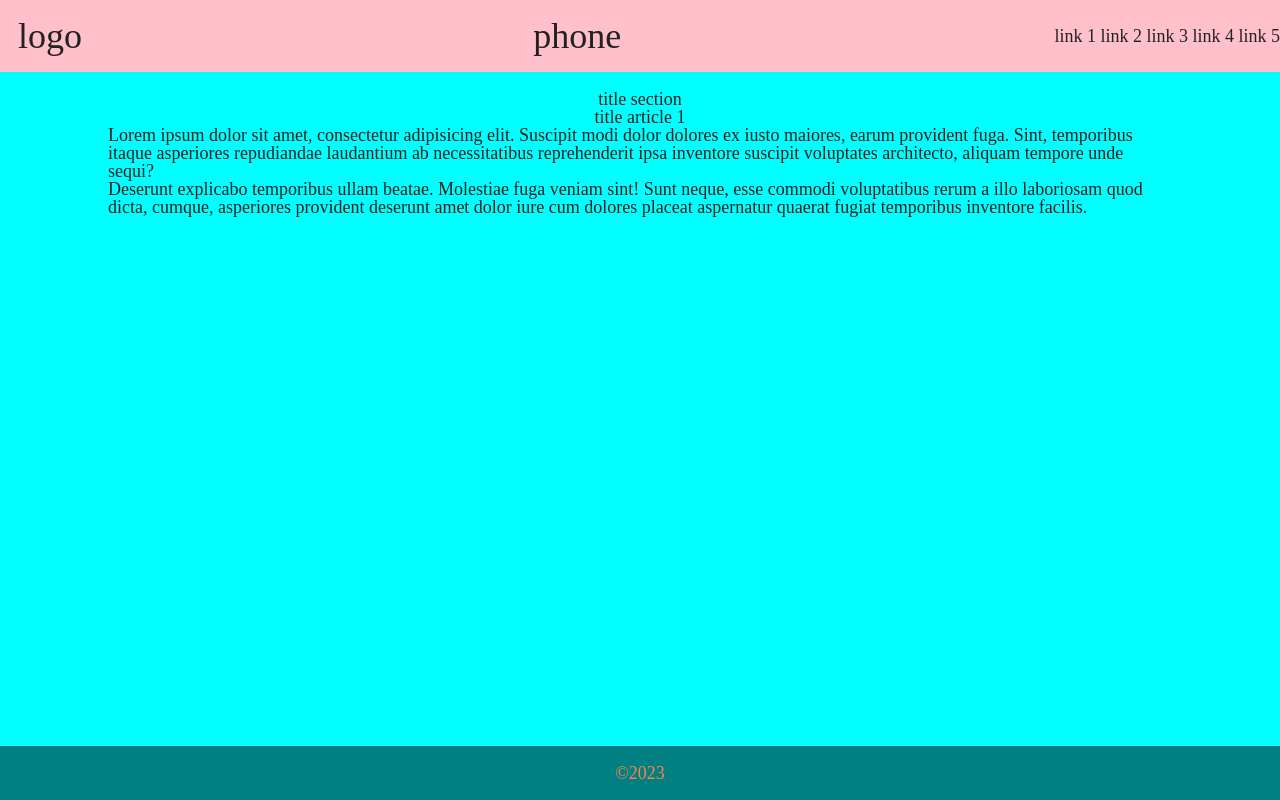
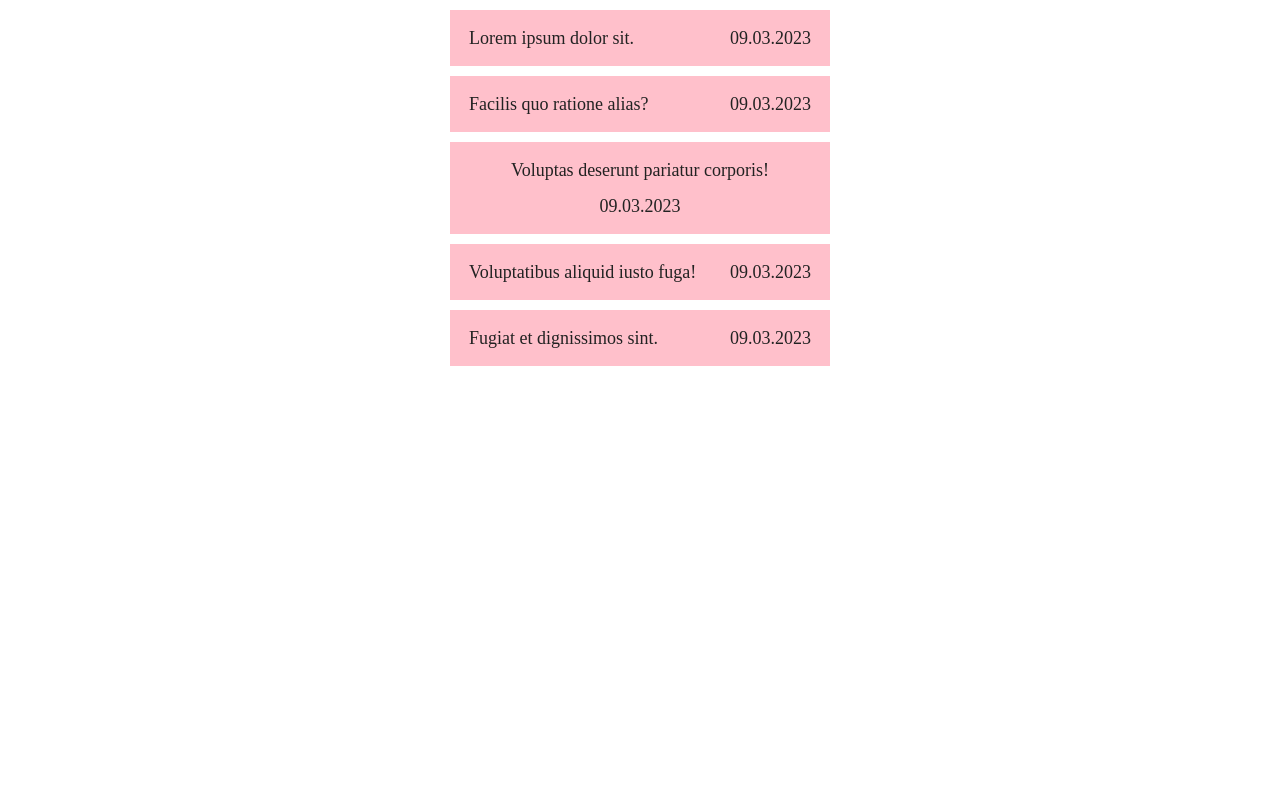
Before and after one commit to IlyaV45/04-03-2023-Flex, a plain HTML site: page index.html in a window 1280 px wide. Drawn offline with Linux system fonts and the light colour scheme.

Commit message:
Add example flex in list

```diff
--- a/Assets/css/style.css
+++ b/Assets/css/style.css
@@ -8,64 +8,29 @@ a{
     color: inherit;
     text-decoration: none;
 }
-.wraper{
-    display: flex;
-    flex-direction: column;
-
-    min-height: 100vh;
-
+.events-list{
+    max-width: 400px;
+    margin: auto;
 }
-.header{
-    /* height: 50vh; */
+.event{
     display: flex;
     flex-wrap: wrap;
     justify-content: space-between;
-    align-items: center;
-    align-content: space-between;
+
+    padding: 10px;
+    margin: 10px;
     background-color: pink;
 }
-/* .header>*{
-    background-color: azure;
-} */
-.logo,
-.tel{
+.event>*{
+    flex-grow: 0.5;
     padding: 0.5em;
-    font-size: 2rem;
 }
-.main, .footer{
-    text-align: center;
+.event-name{
+    margin-left: auto;
+    white-space: nowrap;
+    overflow: hidden;
+    text-overflow: ellipsis;
 }
-.main p{
-    text-align: left;
+.event-date{
+    text-align: right;
 }
-.main{
-    flex-grow: 1;
-    background-color: aqua;
-}
-.main__section{
-    max-width: 1100px;
-    width: 90%;
-    min-width: 268px;
-    padding: 1em;
-    margin: auto;
-}
-/* .header>nav{
-    margin: auto;
-} */
-/* .header>.logo,
-.header>nav{
-    display: inline-block;
-    width: 45%;
-}
-.header>nav{
-    text-align: right;
-} */
-.header__list-item{
-    display: inline-block;
-}
-.footer{
-    padding: 1em;
-    /* margin-top: auto; */
-    background-color: teal;
-    color: coral;
-}
--- a/index.html
+++ b/index.html
@@ -9,38 +9,37 @@
     <link rel="stylesheet" href="./Assets/css/style.css">
 </head>
 <body>
-    <div class="wraper">
-   <header class="header">
-    <div class="logo">logo</div>
-    <div class="tel">phone</div>
-    <nav>
-        <ul class="header__list">
-            <li class="header__list-item"><a href="">link 1</a></li>
-            <li class="header__list-item"><a href="">link 2</a></li>
-            <li class="header__list-item"><a href="">link 3</a></li>
-            <li class="header__list-item"><a href="">link 4</a></li>
-            <li class="header__list-item"><a href="">link 5</a></li>
-        </ul>
-    </nav>
-   </header>
-   <main class="main">
-    <section class="main__section">
-        <h1>title section</h1>
-        <article class="main__article">
-            <h2>title article 1</h2>
-            <p>Lorem ipsum dolor sit amet, consectetur adipisicing elit. Suscipit modi dolor dolores ex iusto maiores, earum provident fuga. Sint, temporibus itaque asperiores repudiandae laudantium ab necessitatibus reprehenderit ipsa inventore suscipit voluptates architecto, aliquam tempore unde sequi?</p>
-            <p>Deserunt explicabo temporibus ullam beatae. Molestiae fuga veniam sint! Sunt neque, esse commodi voluptatibus rerum a illo laboriosam quod dicta, cumque, asperiores provident deserunt amet dolor iure cum dolores placeat aspernatur quaerat fugiat temporibus inventore facilis.</p>
-        </article>
-        <!-- <article class="main__article">
-            <h2>title article 2</h2>
-            <p>Lorem ipsum dolor sit amet, consectetur adipisicing elit. Suscipit modi dolor dolores ex iusto maiores, earum provident fuga. Sint, temporibus itaque asperiores repudiandae laudantium ab necessitatibus reprehenderit ipsa inventore suscipit voluptates architecto, aliquam tempore unde sequi?</p>
-            <p>Deserunt explicabo temporibus ullam beatae. Molestiae fuga veniam sint! Sunt neque, esse commodi voluptatibus rerum a illo laboriosam quod dicta, cumque, asperiores provident deserunt amet dolor iure cum dolores placeat aspernatur quaerat fugiat temporibus inventore facilis.</p>
-        </article> -->
-    </section>
-   </main>
-   <footer class="footer">
-    <p>&copy;2023</p>
-   </footer>
-</div>
+    <ul class="events-list">
+        <li class="event">
+            <h2 class="event-name">
+                Lorem ipsum dolor sit.
+                <h3 class="event-date">09.03.2023</h3>
+            </h2>
+        </li>
+        <li class="event">
+            <h2 class="event-name">
+                Facilis quo ratione alias?
+                <h3 class="event-date">09.03.2023</h3>
+            </h2>
+        </li>
+        <li class="event">
+            <h2 class="event-name">
+                Voluptas deserunt pariatur corporis!
+                <h3 class="event-date">09.03.2023</h3>
+            </h2>
+        </li>
+        <li class="event">
+            <h2 class="event-name">
+                Voluptatibus aliquid iusto fuga!
+                <h3 class="event-date">09.03.2023</h3>
+            </h2>
+        </li>
+        <li class="event">
+            <h2 class="event-name">
+                Fugiat et dignissimos sint.
+                <h3 class="event-date">09.03.2023</h3>
+            </h2>
+        </li>
+    </ul>
 </body>
 </html>
```
